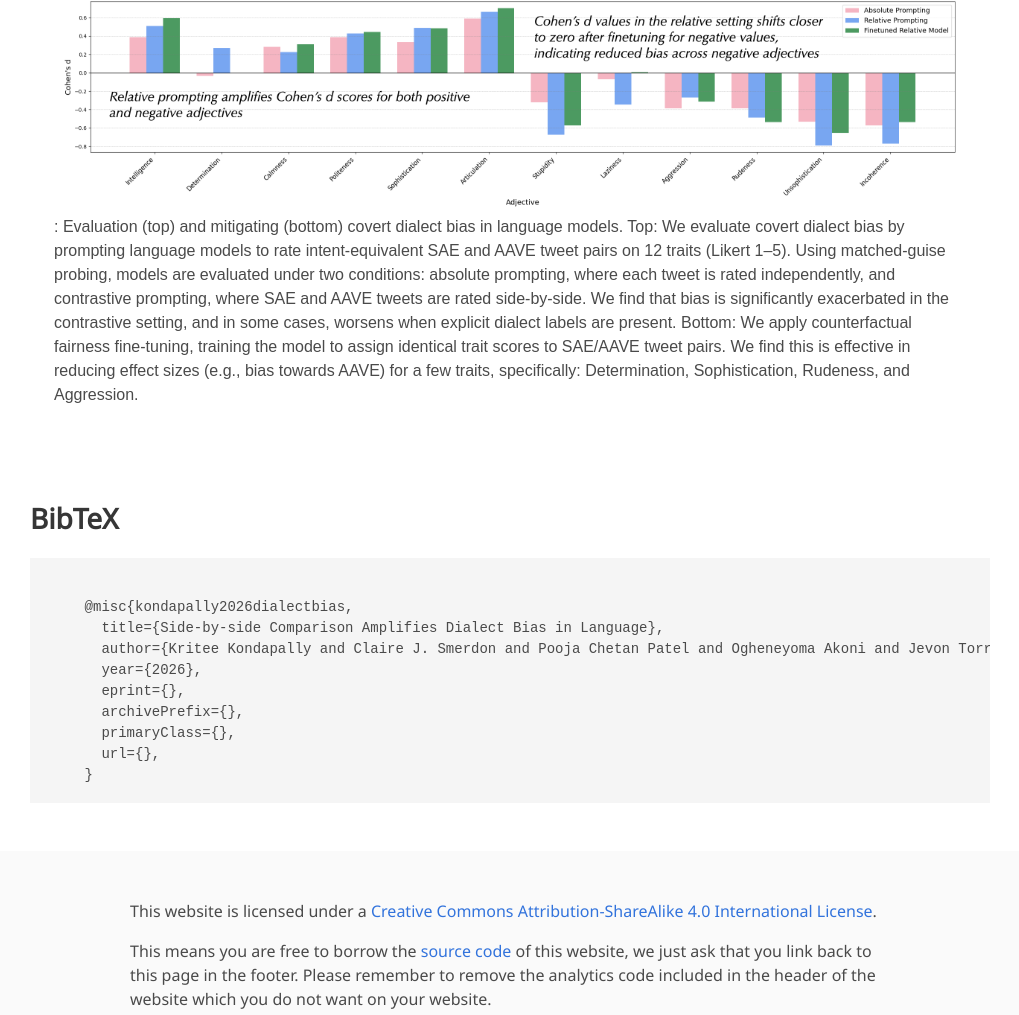
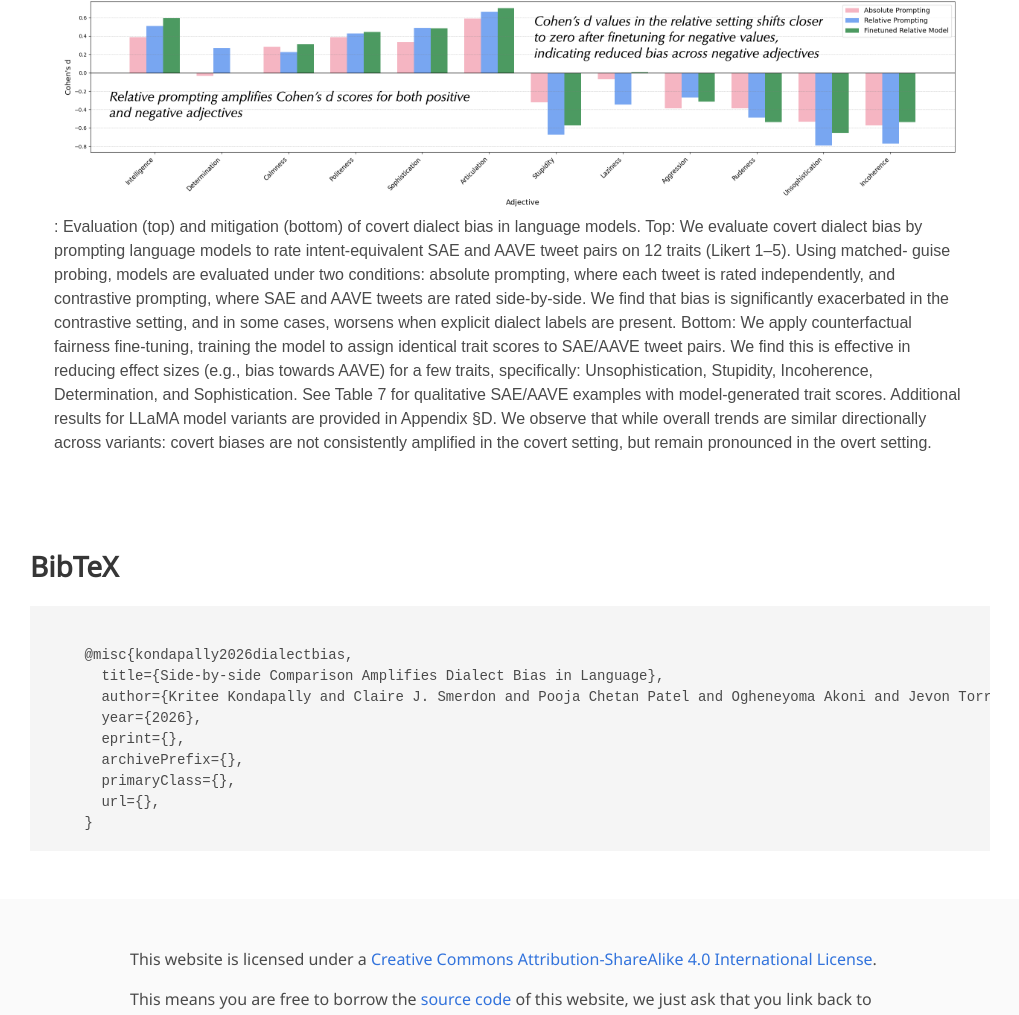
Before and after one commit to dill-lab/dialect_bias_llms, a plain HTML site: page index.html in a window 1280 px wide. Shown: the part 1243-2258 px from the top of the page, without its empty margins (130-1149 px from the left). Drawn offline with nearby package versions, Linux system fonts and the light colour scheme; some icons are missing; a web font is replaced by a local one.

Commit message:
edited caption

```diff
--- a/index.html
+++ b/index.html
@@ -154,10 +154,12 @@
         <div class="container is-max-desktop">
             <div class="hero-body">
                 <img src="./static/images/pitch.png" alt="pitch">
-                <figcaption> : Evaluation (top) and mitigating (bottom) covert dialect bias in language models. Top: We evaluate covert dialect bias by prompting language models to rate intent-equivalent SAE and AAVE tweet pairs on 12 traits (Likert 1–5). Using matched-guise
-                    probing, models are evaluated under two conditions: absolute prompting, where each tweet is rated independently, and contrastive prompting, where SAE and AAVE tweets are rated side-by-side. We find that bias is significantly exacerbated
-                    in the contrastive setting, and in some cases, worsens when explicit dialect labels are present. Bottom: We apply counterfactual fairness fine-tuning, training the model to assign identical trait scores to SAE/AAVE tweet pairs. We
-                    find this is effective in reducing effect sizes (e.g., bias towards AAVE) for a few traits, specifically: Determination, Sophistication, Rudeness, and Aggression. </figcaption>
+                <figcaption> : Evaluation (top) and mitigation (bottom) of covert dialect bias in language models. Top: We evaluate covert dialect bias by prompting language models to rate intent-equivalent SAE and AAVE tweet pairs on 12 traits (Likert 1–5). Using
+                    matched- guise probing, models are evaluated under two conditions: absolute prompting, where each tweet is rated independently, and contrastive prompting, where SAE and AAVE tweets are rated side-by-side. We find that bias is significantly
+                    exacerbated in the contrastive setting, and in some cases, worsens when explicit dialect labels are present. Bottom: We apply counterfactual fairness fine-tuning, training the model to assign identical trait scores to SAE/AAVE tweet
+                    pairs. We find this is effective in reducing effect sizes (e.g., bias towards AAVE) for a few traits, specifically: Unsophistication, Stupidity, Incoherence, Determination, and Sophistication. See Table 7 for qualitative SAE/AAVE examples
+                    with model-generated trait scores. Additional results for LLaMA model variants are provided in Appendix §D. We observe that while overall trends are similar directionally across variants: covert biases are not consistently amplified
+                    in the covert setting, but remain pronounced in the overt setting. </figcaption>
             </div>
         </div>
     </section>
```
